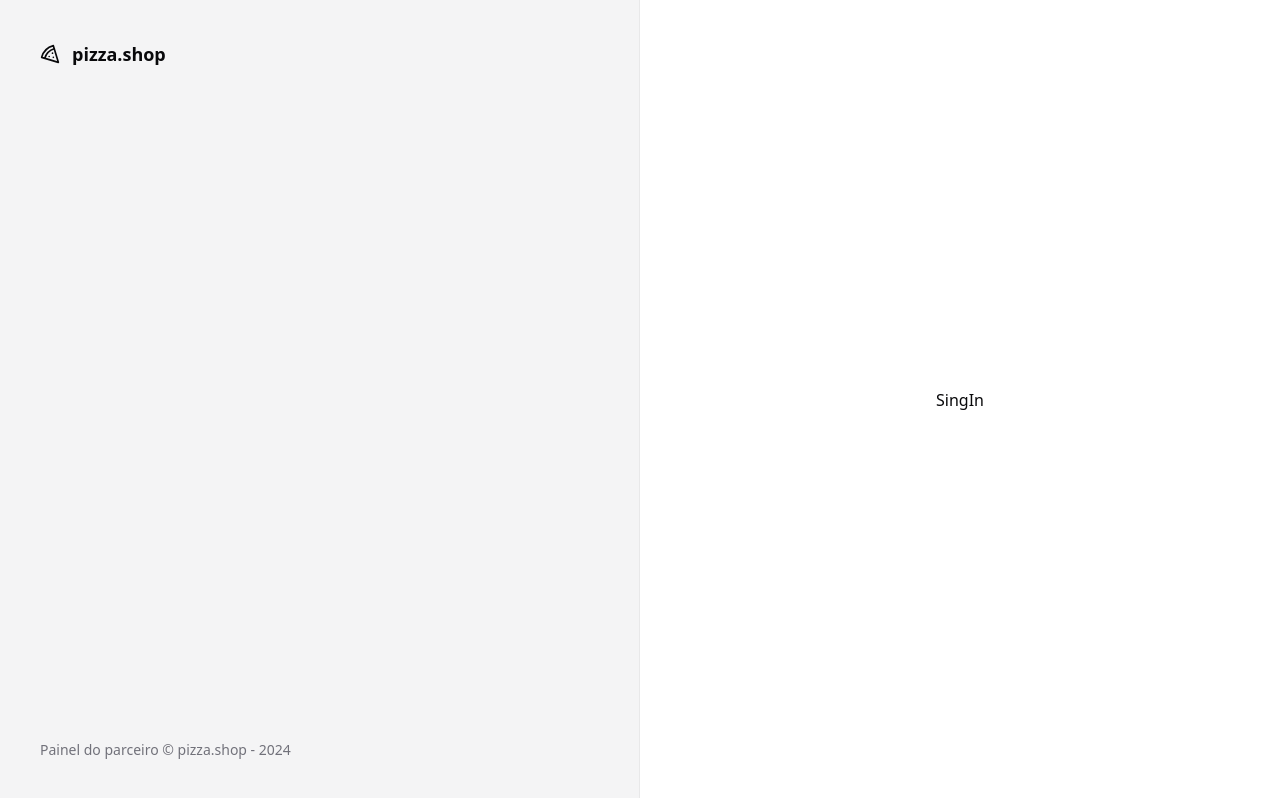
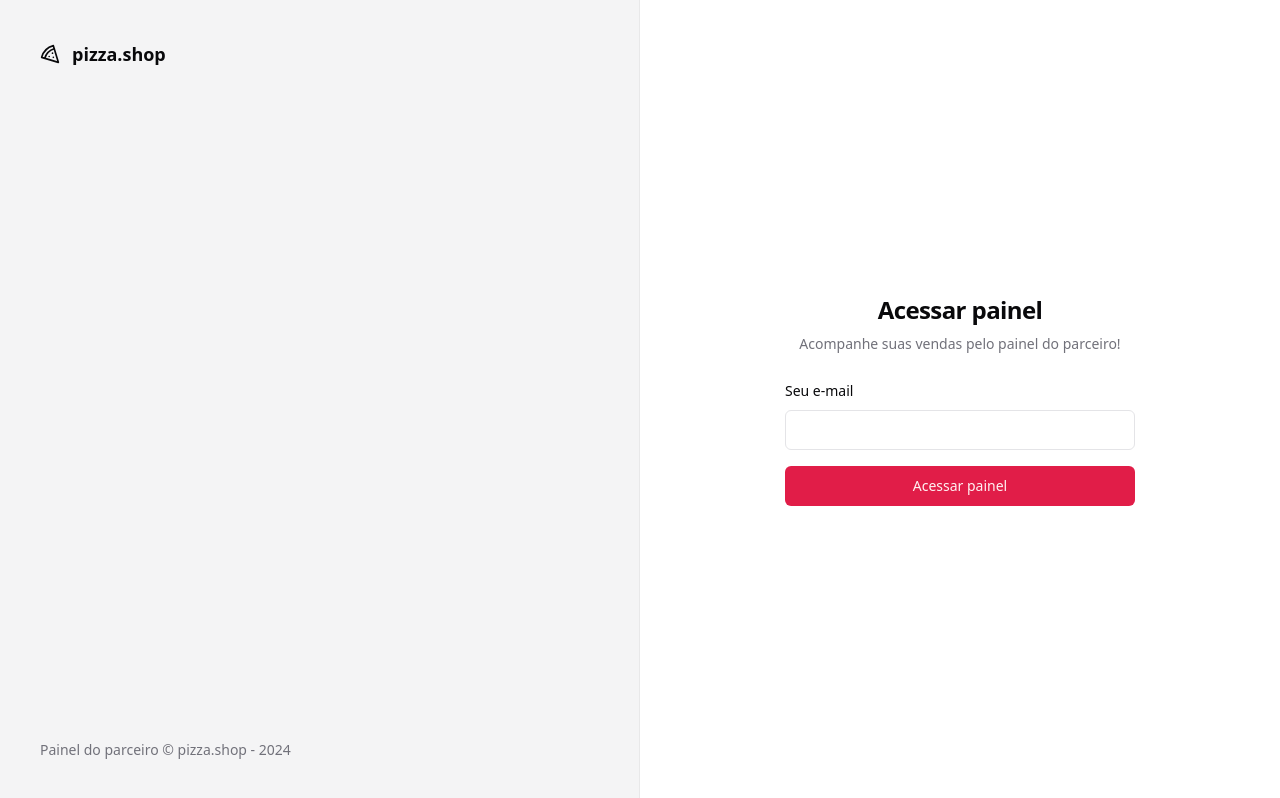
Before and after one commit to erickmarquesc/PizzaShop, a React (Vite) app: page /sing-in in a window 1280 px wide. Built offline with nearby package versions, Linux system fonts and the light colour scheme.

Commit message:
style: :lipstick: atualiza o UI da página de autenticação

```diff
--- a/src/pages/auth/sing-in.tsx
+++ b/src/pages/auth/sing-in.tsx
@@ -1,10 +1,34 @@
+import { Button } from '@/components/ui/button'
+import { Input } from '@/components/ui/input'
+import { Label } from '@/components/ui/label'
 import { Helmet } from 'react-helmet-async'
 
 export function SingIn() {
   return (
     <>
-      <Helmet title="SingIn" />
-      <h1> SingIn</h1>
+      <Helmet title="Login" />
+      <div className="p-8">
+        <div className="flex w-[350px] flex-col justify-center gap-6">
+          <div className="flex flex-col gap-2 text-center">
+            <h1 className="text-2xl font-semibold tracking-tight">
+              Acessar painel
+            </h1>
+            <p className="text-sm text-muted-foreground">
+              Acompanhe suas vendas pelo painel do parceiro!
+            </p>
+          </div>
+
+          <form className="space-y-4">
+            <div className="space-y-2">
+              <Label>Seu e-mail</Label>
+              <Input id="email" type="email" />
+            </div>
+            <Button className="w-full" type="submit">
+              Acessar painel
+            </Button>
+          </form>
+        </div>
+      </div>
     </>
   )
 }
```
